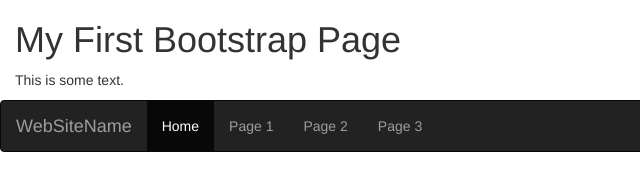
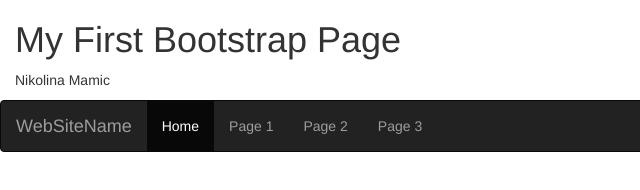
Before and after one commit to Nikolina02/index.html, a plain HTML site: page bootstrap.html in a window 1280 px wide. Shown: the full height of the page, 0-640 px from the left. Drawn offline with nearby package versions, Linux system fonts and the light colour scheme.

Commit message:
Update bootstrap.html

```diff
--- a/bootstrap.html
+++ b/bootstrap.html
@@ -12,7 +12,7 @@
 
 <div class="container-fluid">
   <h1>My First Bootstrap Page</h1>
-  <p>This is some text.</p>
+  <p>Nikolina Mamic</p>
 </div>
 <nav class="navbar navbar-inverse">
     <div class="container-fluid">
```
